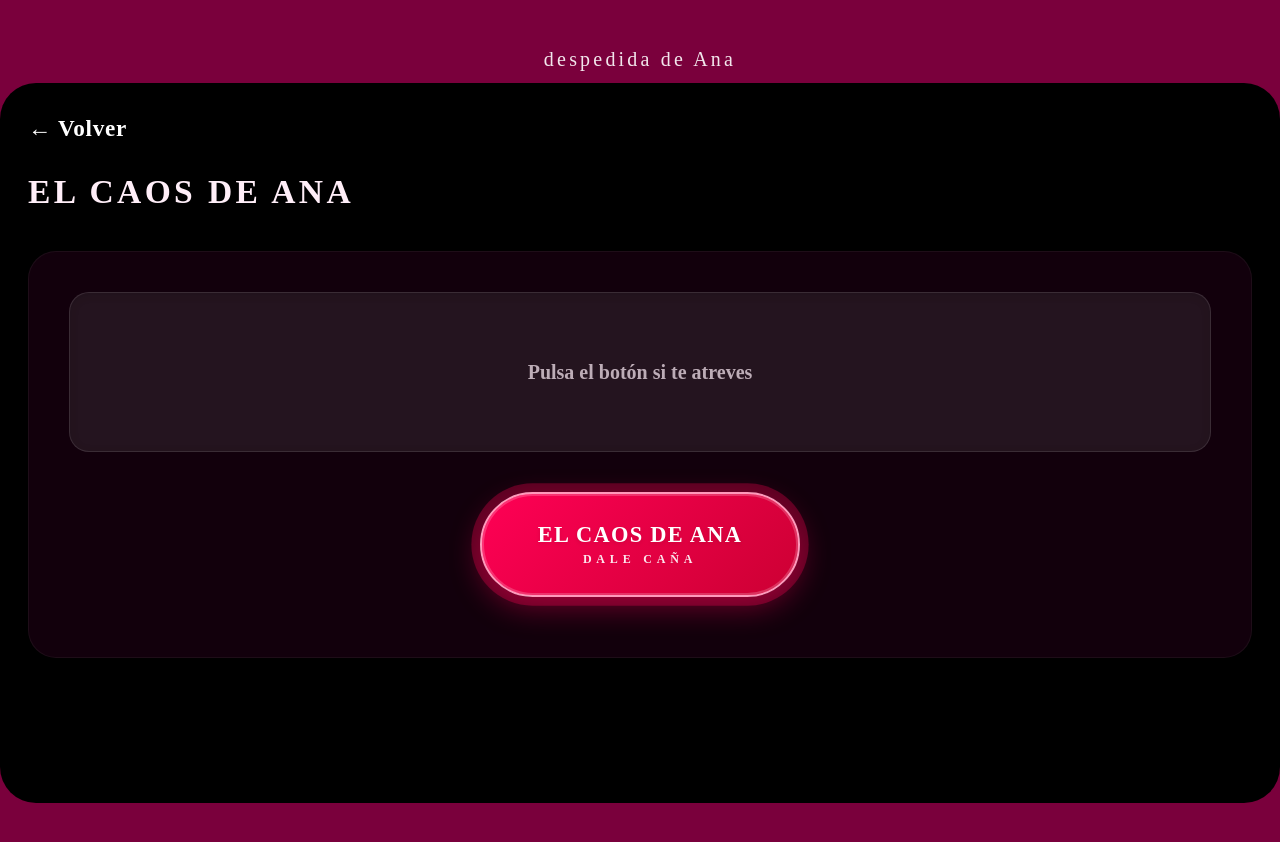
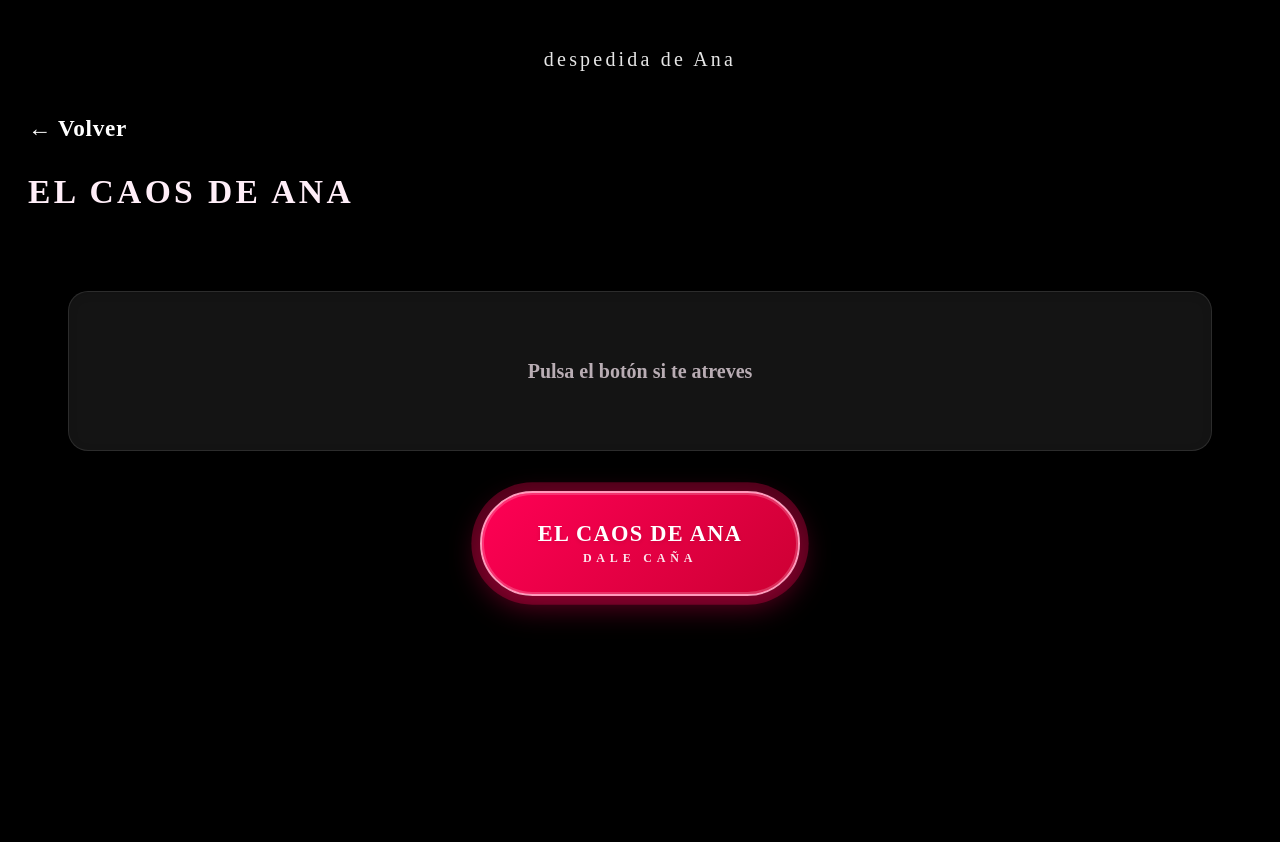
Before and after one commit to amaliaPonce/la-noche-de-ana-, a Vue app: page / in a window 1280 px wide. Both pictures are taken after a click on the button "EL CAOS DE ANA 😈". Built offline with nearby package versions, Linux system fonts and the light colour scheme; a web font is replaced by a local one.

Commit message:
feat: Implement a full black background for chaos mode and make the chaos panel transparent by removing its background, border, and shadow.

```diff
--- a/src/App.vue
+++ b/src/App.vue
@@ -1,5 +1,5 @@
 <template>
-  <div class="app-shell">
+  <div class="app-shell" :class="{ 'is-chaos': currentMode === 'caos' }">
     <header class="app-header">
       <p class="app-subtitle">despedida de Ana</p>
     </header>
@@ -52,6 +52,11 @@ function setMode(mode) {
   flex-direction: column;
   font-family: var(--font);
   overflow: hidden;
+  transition: background-color 0.5s ease;
+}
+
+.app-shell.is-chaos {
+  background: #000000;
 }
 
 .screen-wrapper {
--- a/src/components/ChaosPanel.vue
+++ b/src/components/ChaosPanel.vue
@@ -77,7 +77,8 @@ defineEmits(['back']);
 .chaos-panel__body {
   position: relative;
   z-index: 1;
-  background: rgba(45, 0, 30, 0.4);
+  /* background: rgba(45, 0, 30, 0.4); - Removed to make full black */
+  background: transparent;
   border-radius: 28px;
   padding: 30px 24px;
   display: flex;
@@ -85,8 +86,8 @@ defineEmits(['back']);
   gap: 30px;
   min-height: 400px;
   justify-content: space-between;
-  border: 1px solid rgba(255, 255, 255, 0.05);
-  box-shadow: 0 10px 40px rgba(0, 0, 0, 0.2);
+  /* border: 1px solid rgba(255, 255, 255, 0.05); - Removed border */
+  /* box-shadow: 0 10px 40px rgba(0, 0, 0, 0.2); - Removed shadow */
 }
 
 /* --- Resultado (Tarjeta) --- */
```
